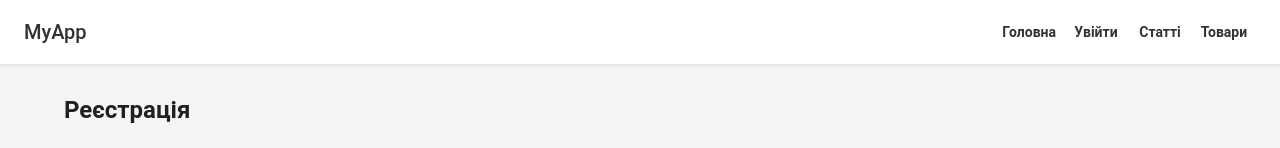
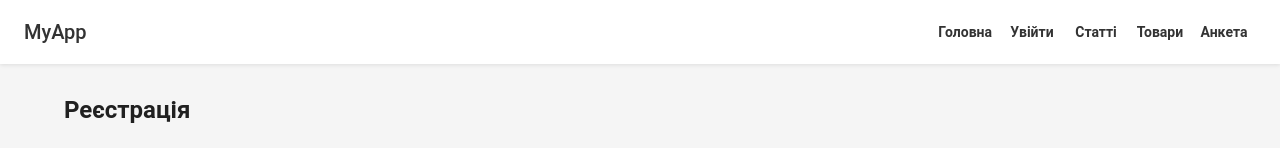
Before and after one commit to MironenkoAnastasya/Project-class, a React (Vite) app in the folder frontend/: page /register in a window 1280 px wide. Shown: the top 148 px of the page. Built offline with nearby package versions, Linux system fonts and the light colour scheme.

Commit message:
начала делать дз с анкетой

```diff
--- a/frontend/src/components/Navbar/Navbar.tsx
+++ b/frontend/src/components/Navbar/Navbar.tsx
@@ -17,6 +17,8 @@ const Navbar = () => {
 
                     <Button color='inherit' component={NavLink} to='/products'>
                     Товари</Button>
+                    <Button color='inherit' component={NavLink} to='/apply'>
+                    Анкета</Button>
 
 
 
--- /dev/null
+++ b/frontend/src/pages/ApplyPage.tsx
@@ -0,0 +1,9 @@
+const ApplyPage = () => {
+    return (
+        <div>
+            <h1>+</h1>
+        </div>
+    );
+}
+
+export default ApplyPage;
--- a/frontend/src/router/AppRouter.tsx
+++ b/frontend/src/router/AppRouter.tsx
@@ -5,6 +5,7 @@ import RegisterPager from "../pages/RegisterPager";
 import StatiPager from "../pages/StatiPager";
 import ProductsPager from "../pages/ProductsPager";
 import ArticlePage from "../pages/ArticlePage";
+import ApplyPage from "../pages/ApplyPage";
 
 const router = createBrowserRouter([
     {
@@ -33,6 +34,11 @@ const router = createBrowserRouter([
             {
                 path: '/articles/:id',
                 element: <ArticlePage />
+            },
+
+            {
+                path: '/apply',
+                element: <ApplyPage />
             }
         ]
     }
```
